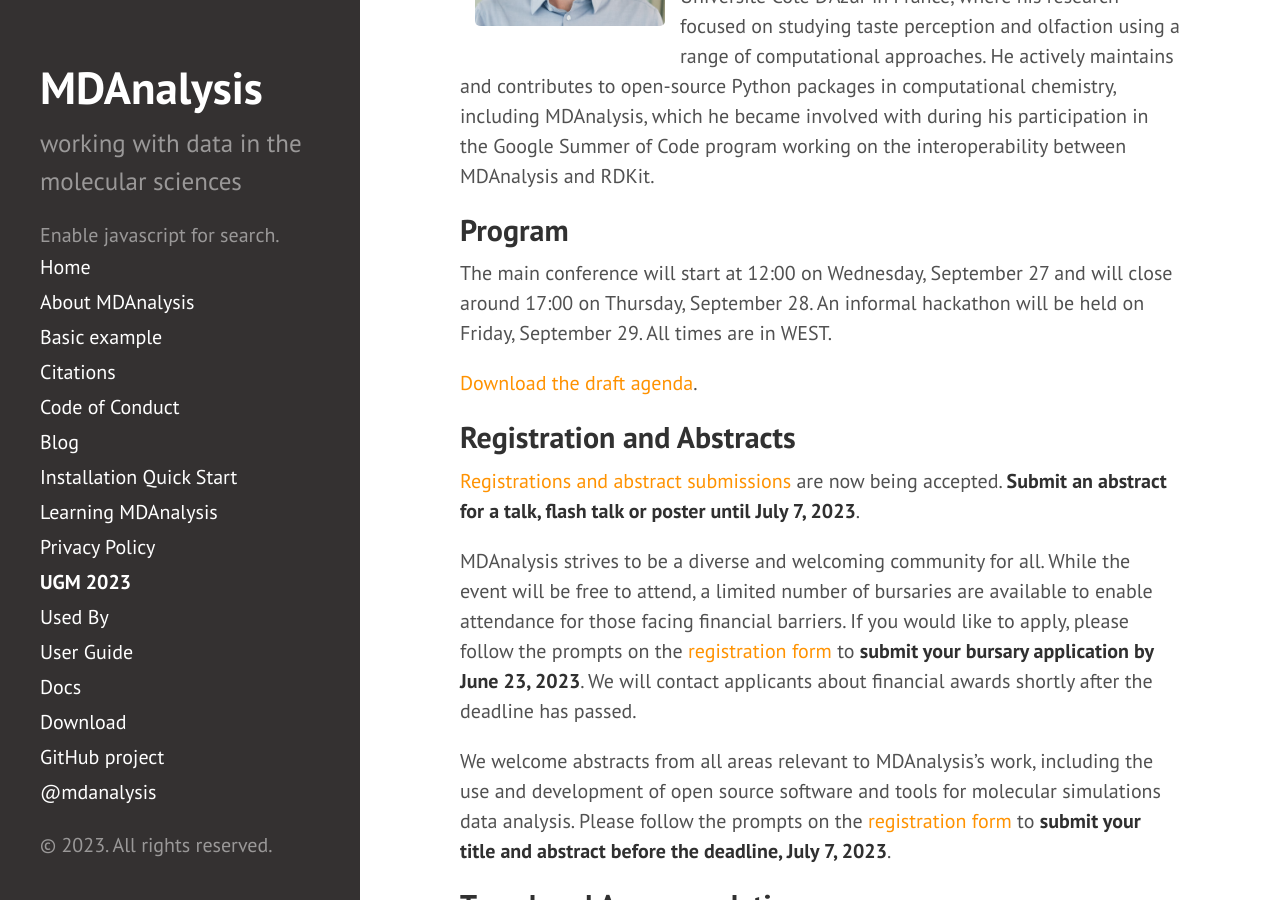
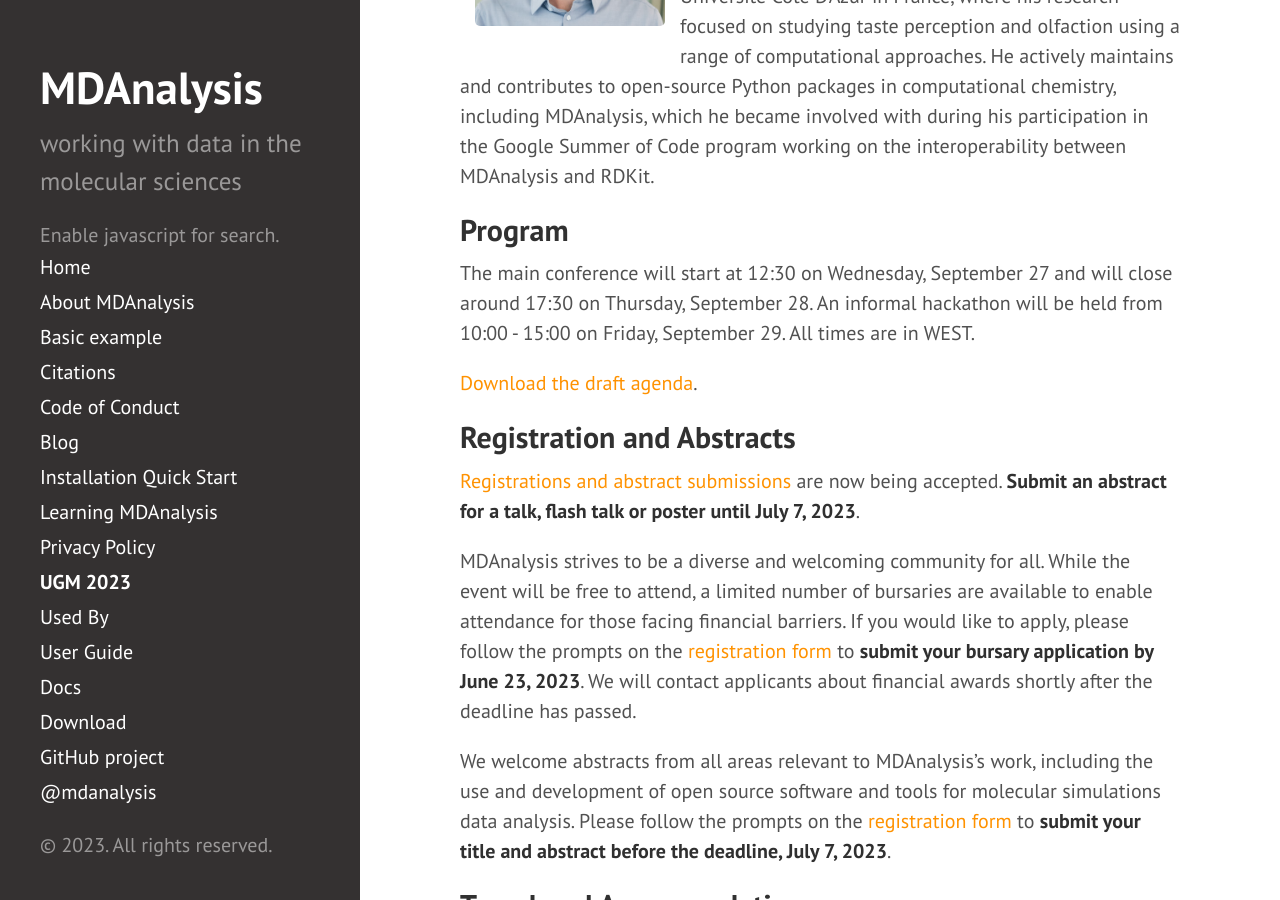
Before and after one commit to MDAnalysis/MDAnalysis.github.io, a Jekyll site: the page built from pages/ugm2023.md, in a window 1280 px wide and 900 px high, scrolled down 2427 px. Built offline with Jekyll 4.4.1, drawn with Linux system fonts in a browser that asks for light colours; comment, search, counter and statistics services are not loaded.

```diff
--- a/pages/ugm2023.md
+++ b/pages/ugm2023.md
@@ -50,7 +50,7 @@ style="float: left; width: 220px; height: 220px; border-radius: 20px; border: 15
 Cédric Bouysset is a researcher specialized in cheminformatics, molecular modeling, and software development, currently working at Exscientia in Oxford (UK). He obtained an MSc in Cheminformatics from the University of Strasbourg and a PhD in Chemistry from the Université Côte D'Azur in France, where his research focused on studying taste perception and olfaction using a range of computational approaches. He actively maintains and contributes to open-source Python packages in computational chemistry, including MDAnalysis, which he became involved with during his participation in the Google Summer of Code program working on the interoperability between MDAnalysis and RDKit.
 
 ## Program
-The main conference will start at 12:00 on Wednesday, September 27 and will close around 17:00 on Thursday, September 28. An informal hackathon will be held on Friday, September 29. All times are in WEST.
+The main conference will start at 12:30 on Wednesday, September 27 and will close around 17:30 on Thursday, September 28. An informal hackathon will be held from 10:00 - 15:00 on Friday, September 29. All times are in WEST.
 
 [Download the draft agenda][agenda].
 
```
Also changed, not shown: other parts of pages/ugm2023.md (+1 -1 lines).
